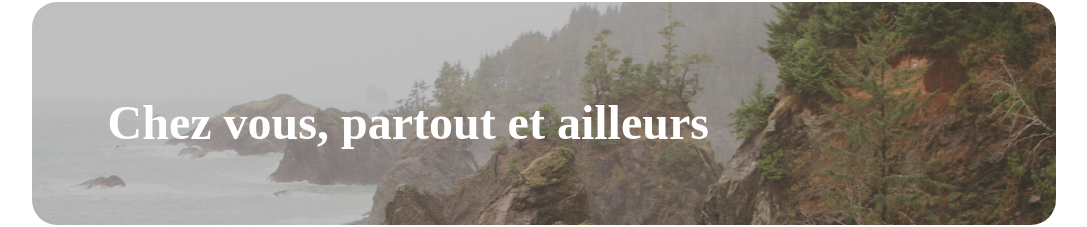
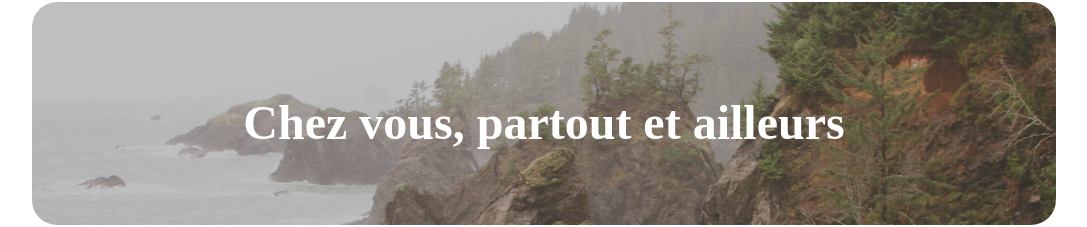
Before and after one commit to Boubamahir2/Abubakar_Mahir_P7_02032023, a React (Create React App) app in the folder app/: page / in a window 1280 px wide. Shown: the part 161-388 px from the top of the page, without its empty margins (96-1183 px from the left). Built offline with nearby package versions, Linux system fonts and the light colour scheme.

Commit message:
banner text centered

```diff
--- a/app/src/components/Banner/banner.css
+++ b/app/src/components/Banner/banner.css
@@ -1,8 +1,3 @@
-body {
-    box-sizing: border-box;
-    margin: 0;
-    padding: 0;
-}
 
 .banner {
     position: relative;
@@ -22,8 +17,8 @@ body {
 .banner_title {
     position: absolute;
     top: 45%;
-    left: 30%;
-    transform: translate(-30%, -70%);
+    left: 50%;
+    transform: translate(-50%, -70%);
     font-family: 'Montserrat';
     font-style: normal;
     color: #FFFFFF;
```
